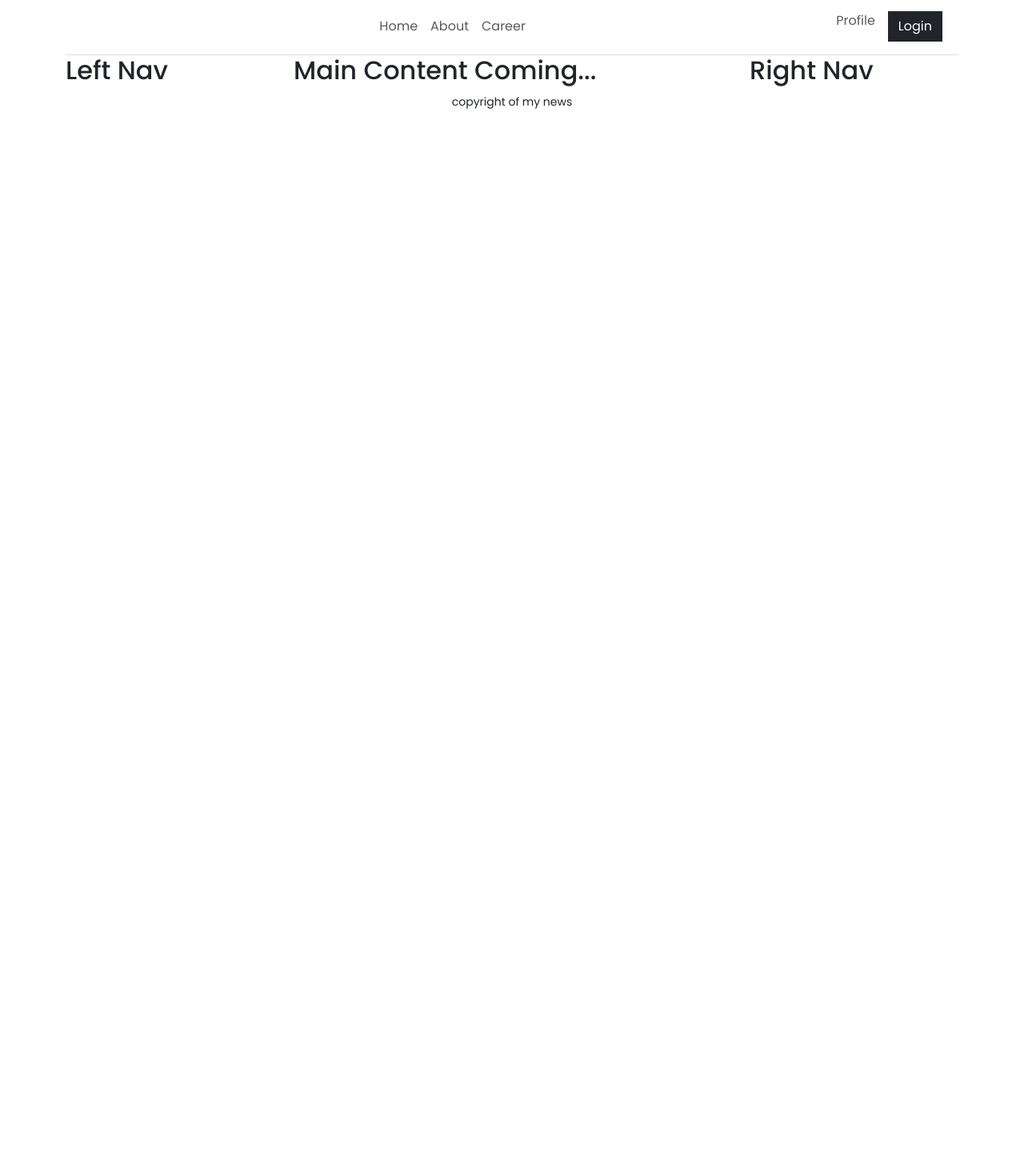
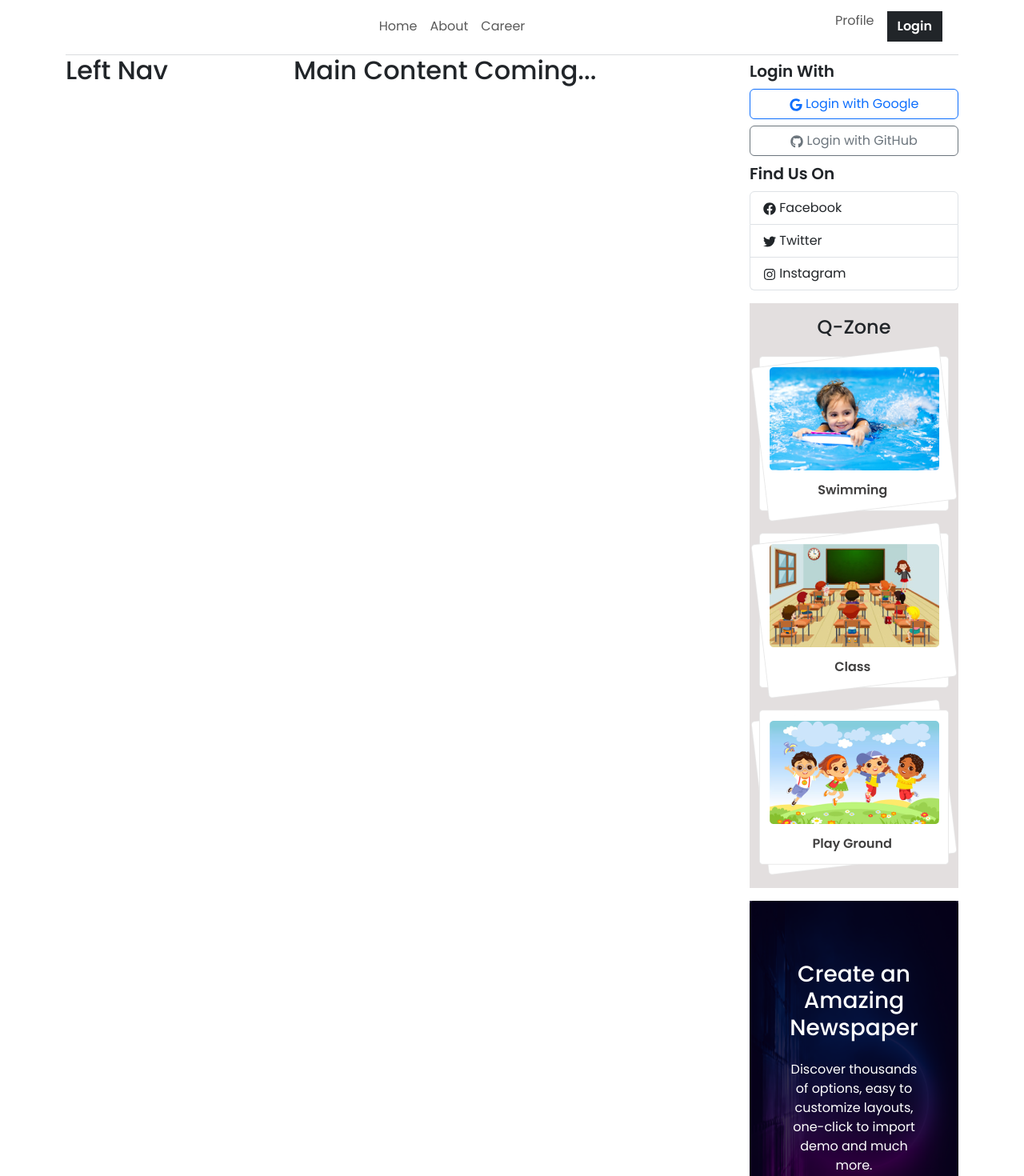
Before and after one commit to SuraiyaAkterTrishna/the-news-dragon-client, a React (Vite) app: page / in a window 1280 px wide. Shown: the part 220-1690 px from the top of the page at 80% size. Before the commit the page ends 800 px from the top, so only its background shows below. Built offline with nearby package versions, Linux system fonts and the light colour scheme.

Commit message:
right navbar done

```diff
--- a/package.json
+++ b/package.json
@@ -19,6 +19,7 @@
     "react-bootstrap": "^2.9.1",
     "react-dom": "^18.2.0",
     "react-fast-marquee": "^1.6.2",
+    "react-icons": "^4.12.0",
     "react-router-dom": "^6.21.0",
     "sort-by": "^0.0.2"
   },
--- a/src/pages/Shared/Header/Header.css
+++ b/src/pages/Shared/Header/Header.css
@@ -5,8 +5,11 @@
   font-weight: 500;
 }
 .latest {
-    background-color: rgb(220, 213, 213);
+  background-color: rgb(220, 213, 213);
 }
 .latest-news {
-    font-weight: 600;
+  font-weight: 600;
 }
+.login {
+  font-weight: 600;
+}
--- a/src/pages/Shared/Header/Header.jsx
+++ b/src/pages/Shared/Header/Header.jsx
@@ -37,7 +37,7 @@ const Header = () => {
             <Nav>
               <Nav.Link href="#deets">Profile</Nav.Link>
               <Nav.Link eventKey={2} href="#memes">
-                <Button variant="dark" className="rounded-0">Login</Button>
+                <Button variant="dark" className="rounded-0 login">Login</Button>
               </Nav.Link>
             </Nav>
           </Navbar.Collapse>
--- /dev/null
+++ b/src/pages/Shared/QZone/QZone.css
@@ -0,0 +1,3 @@
+.qzone {
+    background-color: rgb(227, 223, 223);
+}
--- /dev/null
+++ b/src/pages/Shared/QZone/QZone.jsx
@@ -0,0 +1,19 @@
+import qzone1 from '../../../assets/qZone1.png'
+import qzone2 from '../../../assets/qZone2.png'
+import qzone3 from '../../../assets/qZone3.png'
+import './QZone.css'
+
+const QZone = () => {
+    return (
+        <div className="qzone text-center my-3 py-3">
+            <h4>Q-Zone</h4>
+            <div>
+                <img src={qzone1} alt="" />
+                <img src={qzone2} alt="" />
+                <img src={qzone3} alt="" />
+            </div>
+        </div>
+    );
+};
+
+export default QZone;
--- /dev/null
+++ b/src/pages/Shared/RightNav/RightNav.css
@@ -0,0 +1,12 @@
+.title {
+    font-size: 20px;
+    font-weight: 600;
+    margin: 10px 0;
+}
+.bg {
+    z-index: -1;
+}
+.element {
+    position: absolute;
+    z-index: 2;
+}
--- a/src/pages/Shared/RightNav/RightNav.jsx
+++ b/src/pages/Shared/RightNav/RightNav.jsx
@@ -1,11 +1,50 @@
-
+import { Button, ListGroup } from "react-bootstrap";
+import {
+  FaFacebook,
+  FaGithub,
+  FaGoogle,
+  FaInstagram,
+  FaTwitter,
+} from "react-icons/fa";
+import "./RightNav.css";
+import QZone from "../QZone/QZone";
+import bg from "../../../assets/bg.png";
 
 const RightNav = () => {
-    return (
-        <div>
-            <h2>Right Nav</h2>
+  return (
+    <div>
+      <h4 className="mt-2 title">Login With</h4>
+      <Button className="mb-2 w-100" variant="outline-primary">
+        <FaGoogle /> Login with Google
+      </Button>
+      <Button variant="outline-secondary w-100">
+        <FaGithub /> Login with GitHub
+      </Button>
+      <div>
+        <h4 className="title">Find Us On</h4>
+        <ListGroup>
+          <ListGroup.Item>
+            <FaFacebook /> Facebook
+          </ListGroup.Item>
+          <ListGroup.Item>
+            <FaTwitter /> Twitter
+          </ListGroup.Item>
+          <ListGroup.Item>
+            <FaInstagram /> Instagram
+          </ListGroup.Item>
+        </ListGroup>
+      </div>
+      <QZone></QZone>
+      <div className="position-relative p-0">
+        <img className="w-100" src={bg} alt="" />
+        <div className="text-center text-white position-absolute top-50 start-50 translate-middle">
+          <h3 className="pb-3">Create an Amazing Newspaper</h3>
+          <p>Discover thousands of options, easy to customize layouts, one-click to import demo and much more.</p>
+          <Button variant="danger" className="rounded-0 title">Learn More</Button>
         </div>
-    );
+      </div>
+    </div>
+  );
 };
 
 export default RightNav;
```
Also changed, not shown: 1 other file (tests, documents, lock files or other folders).
